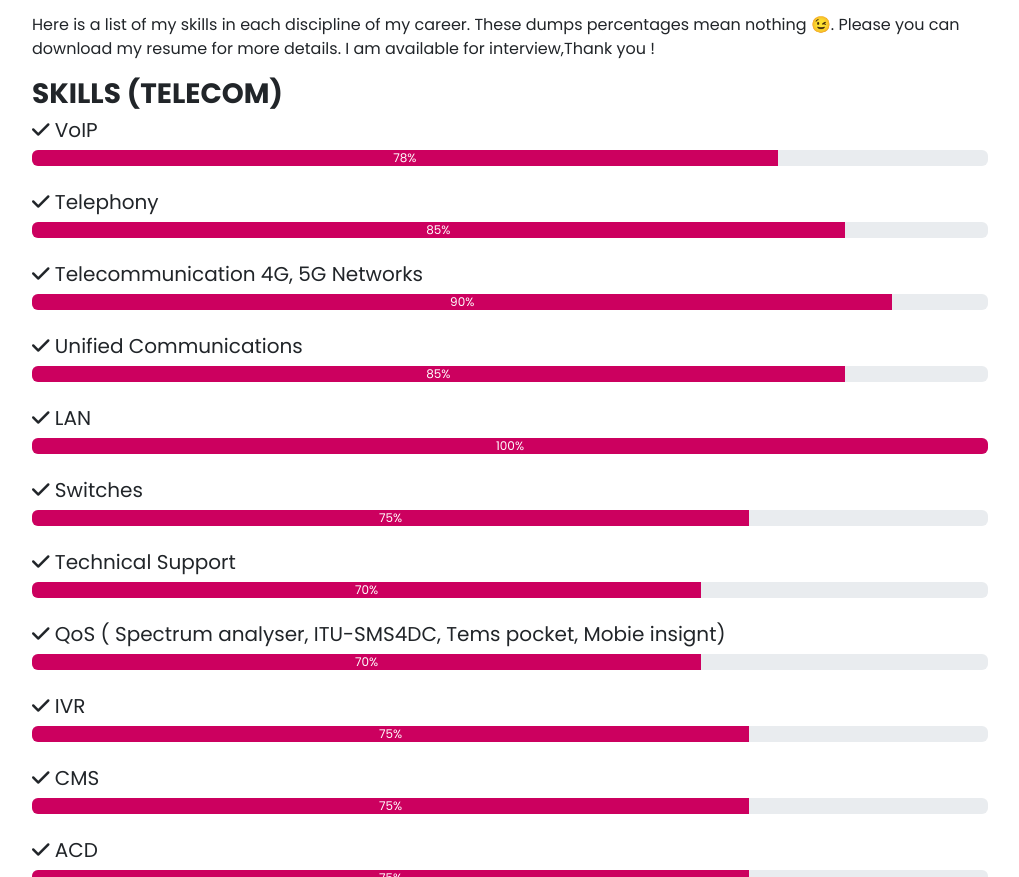
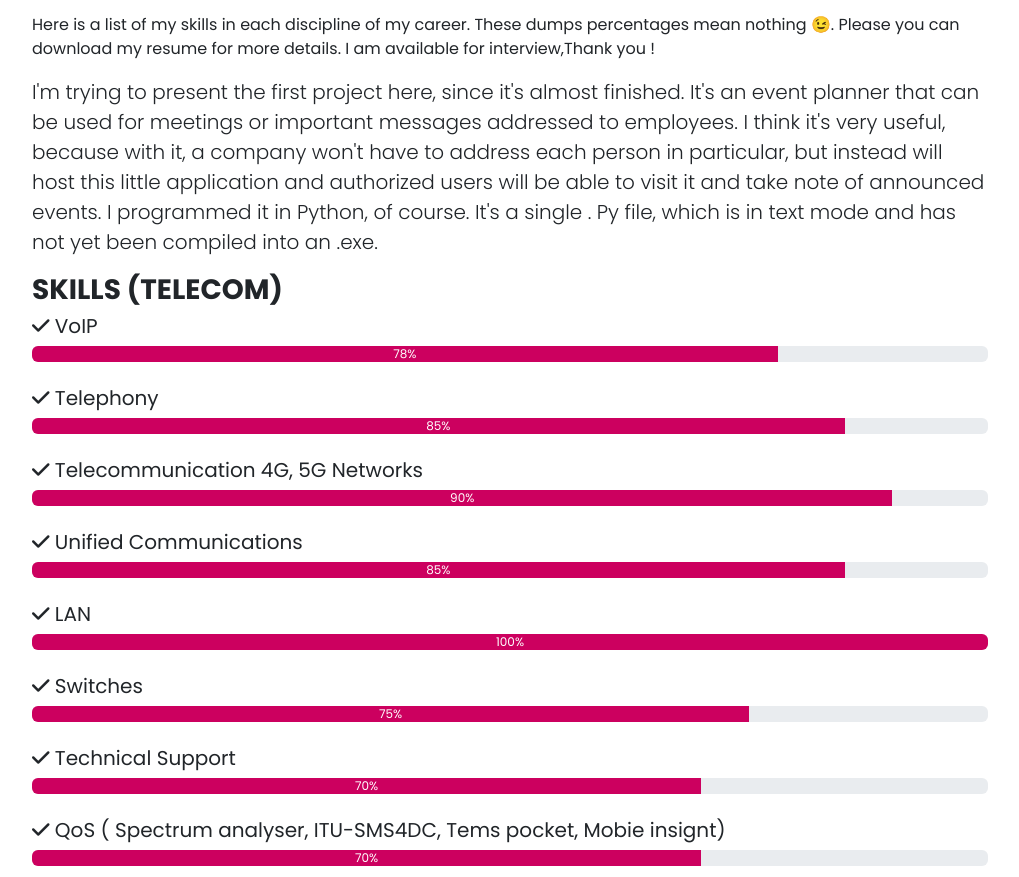
Before and after one commit to Ossinybern/closylol, a website: page index.html in a window 1280 px wide. Shown: the part 2200-3077 px from the top of the page, without its empty margins (130-1149 px from the left). Drawn offline with Linux system fonts and the light colour scheme.

Commit message:
Update index.html

```diff
--- a/index.html
+++ b/index.html
@@ -120,6 +120,11 @@
 
                     <p>
                      Here is a list of my skills in each discipline of my career. These dumps percentages mean nothing 😉. Please you can download my resume for more details. I am available for interview,Thank you !
+                    </p>
+
+                    <p class="lead ">I'm trying to present the first project here, since it's almost finished. It's an event planner that can be used for meetings or important messages addressed to employees. I think it's very useful, because with it, a company won't have
+                    to address each person in particular, but instead will host this little application and authorized users will be able to visit it and take note of announced events. I programmed it in Python, of course. It's a single . Py file, which
+                    is in text mode and has not yet been compiled into an .exe.
                     </p>
                     <h3 class="text-uppercase fw-bold ">Skills (Telecom)</h3>
                     <h5><i class="fas fa-check "></i> VoIP</h5>
```
